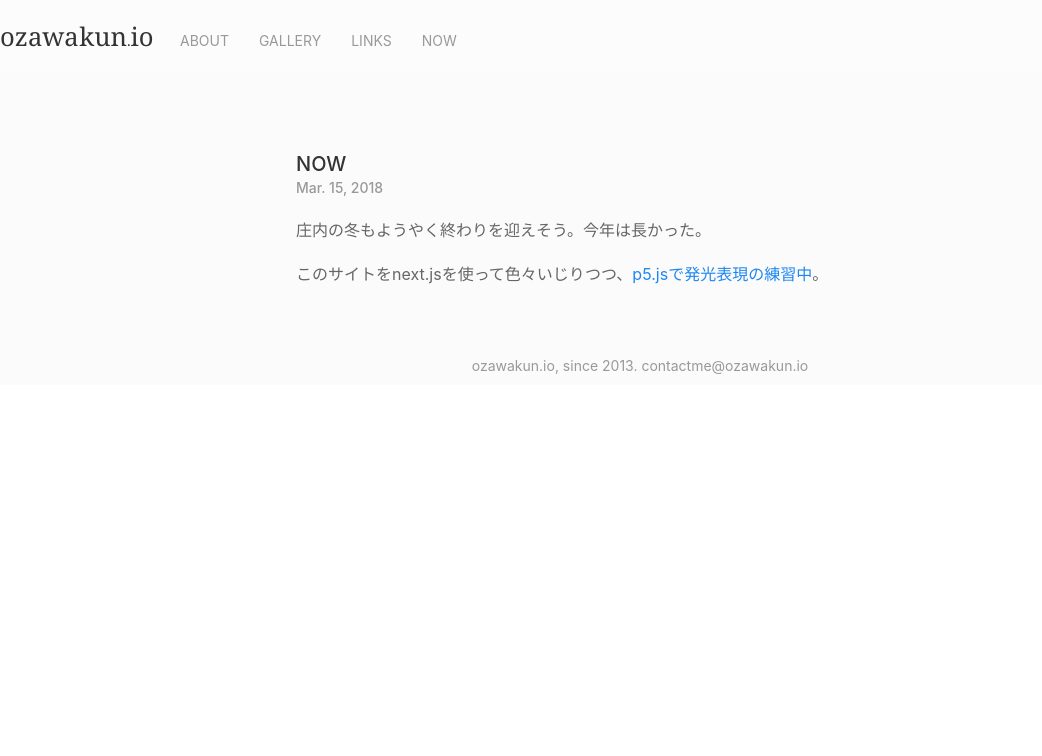
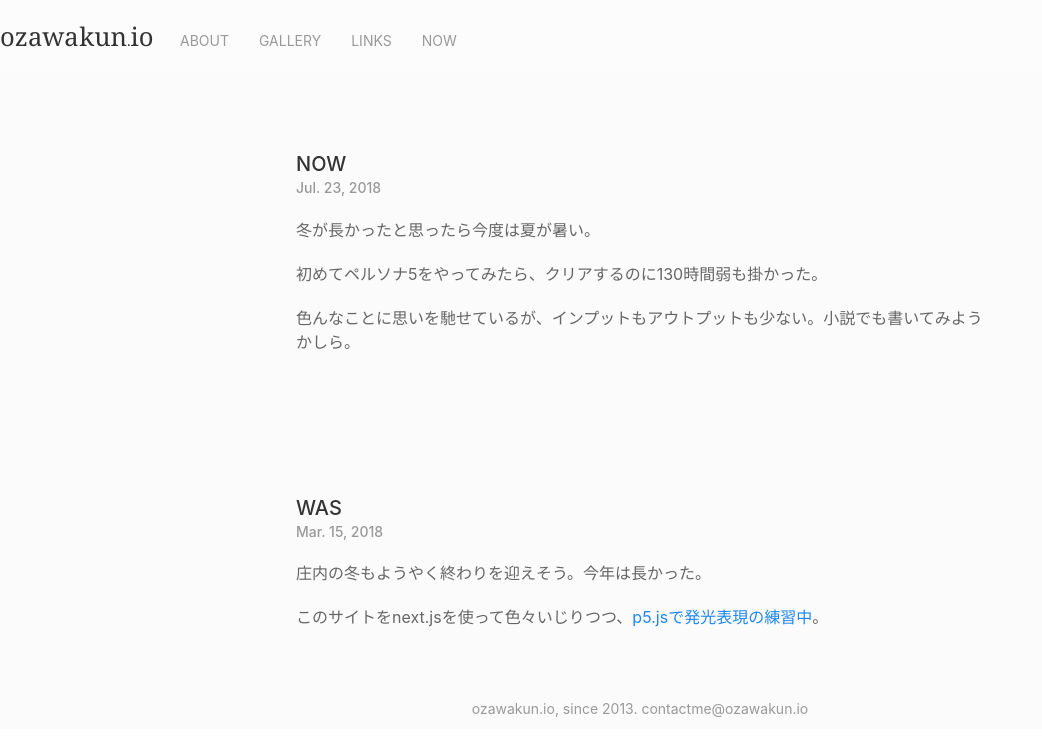
Before and after one commit to zakuni/ozawakun.io, a Next.js app: page /now in a window 1280 px wide. Shown: the top 756 px of the page, without its empty margins (0-1042 px from the left). Built offline with nearby package versions, Linux system fonts and the light colour scheme.

Commit message:
update now

```diff
--- a/pages/now.js
+++ b/pages/now.js
@@ -43,7 +43,16 @@ export default () => (
         <section className="uk-section">
           <h2 className="uk-h4" id="about">
             NOW
-            <div className="uk-text-meta">Mar. 15, 2018</div>
+            <div className="uk-text-meta">Jul. 23, 2018</div>
+          </h2>
+          <p>冬が長かったと思ったら今度は夏が暑い。</p>
+          <p>初めてペルソナ5をやってみたら、クリアするのに130時間弱も掛かった。</p>
+          <p>色んなことに思いを馳せているが、インプットもアウトプットも少ない。小説でも書いてみようかしら。</p>
+        </section>
+        <section className="uk-section">
+          <h2 className="uk-h4" id="about">
+            WAS
+           <div className="uk-text-meta">Mar. 15, 2018</div>
           </h2>
           <p>庄内の冬もようやく終わりを迎えそう。今年は長かった。</p>
           <p>このサイトをnext.jsを使って色々いじりつつ、<a href='http://alpha.editor.p5js.org/full/ryqQseOYM'>p5.jsで発光表現の練習中</a>。</p>
```
